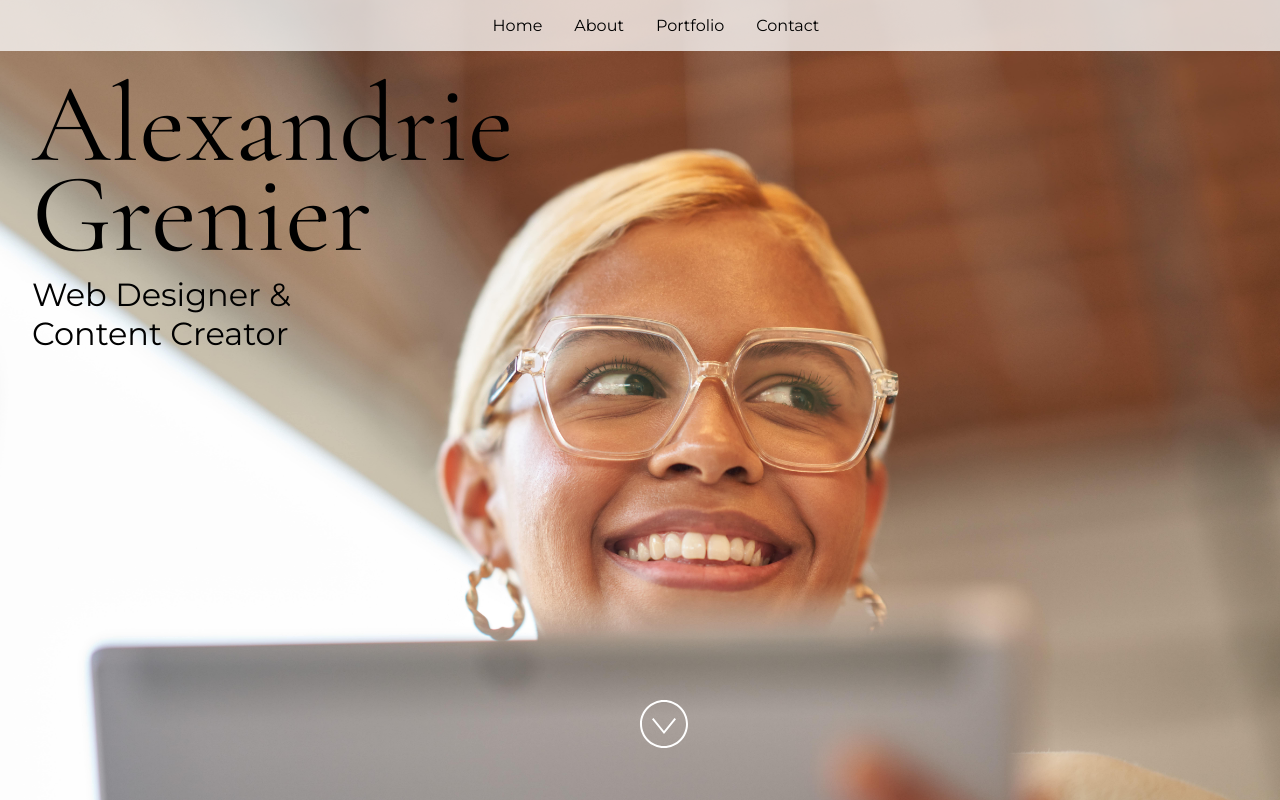
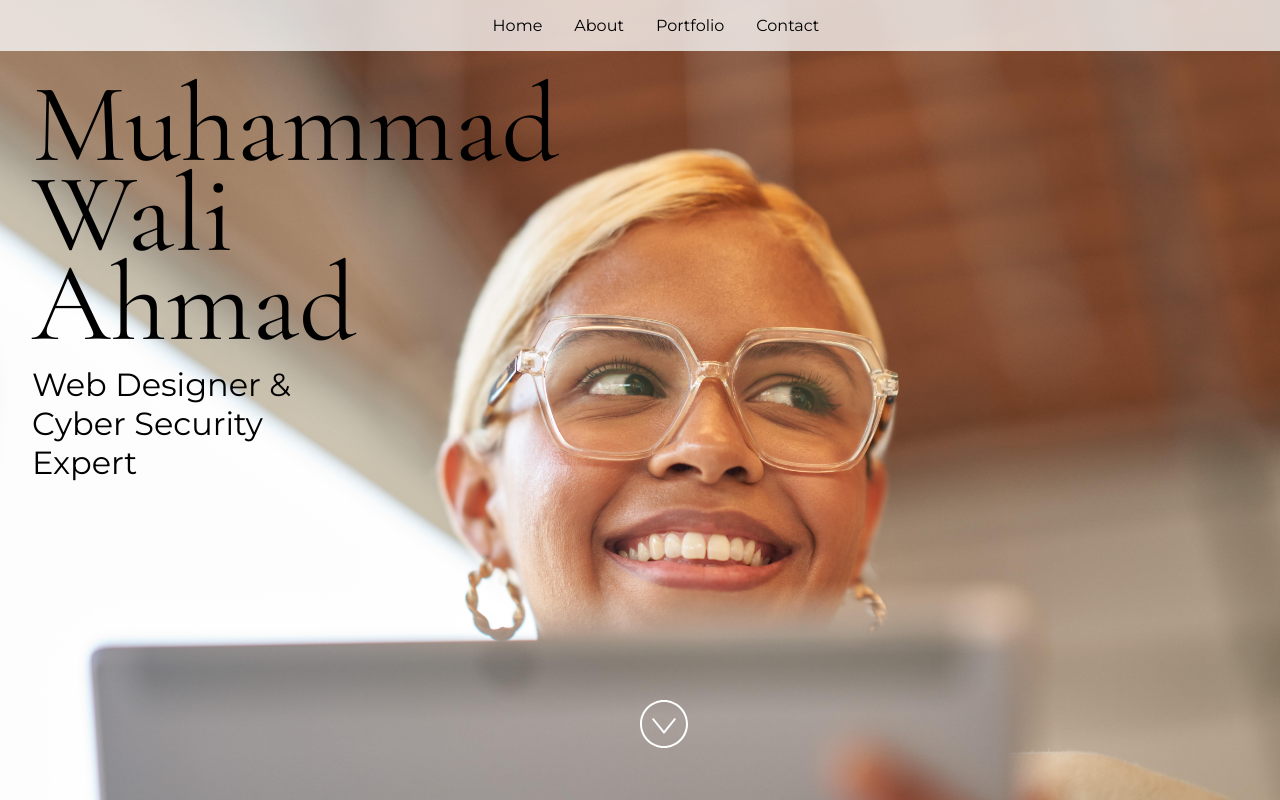
Before and after one commit to mwaliahmad/Portfolio-Site, a React (Vite) app: page / in a window 1280 px wide. Built offline with nearby package versions, Linux system fonts and the light colour scheme.

Commit message:
Update App.jsx

```diff
--- a/src/App.jsx
+++ b/src/App.jsx
@@ -24,15 +24,15 @@ import "./styles.css";
  * If you don't have one of the social sites listed, leave it as an empty string.
  */
 const siteProps = {
-  name: "Alexandrie Grenier",
-  title: "Web Designer & Content Creator",
-  email: "alex@example.com",
-  gitHub: "microsoft",
-  instagram: "microsoft",
-  linkedIn: "satyanadella",
+  name: "Muhammad Wali Ahmad",
+  title: "Web Designer & Cyber Security Expert",
+  email: "waliaslam2002@.com",
+  gitHub: "https://github.com/mwaliahmad",
+  instagram: "https://www.instagram.com/waliahmad2002",
+  linkedIn: "https://www.linkedin.com/in/muhammadwaliahmad/",
   medium: "",
-  twitter: "microsoft",
-  youTube: "Code",
+  twitter: "https://twitter.com/waliahmad2002",
+  youTube: "https://www.youtube.com/channel/UCzaCeZLHNfqW9cabsuzqCvA",
 };
 
 const primaryColor = "#4E567E";
```
